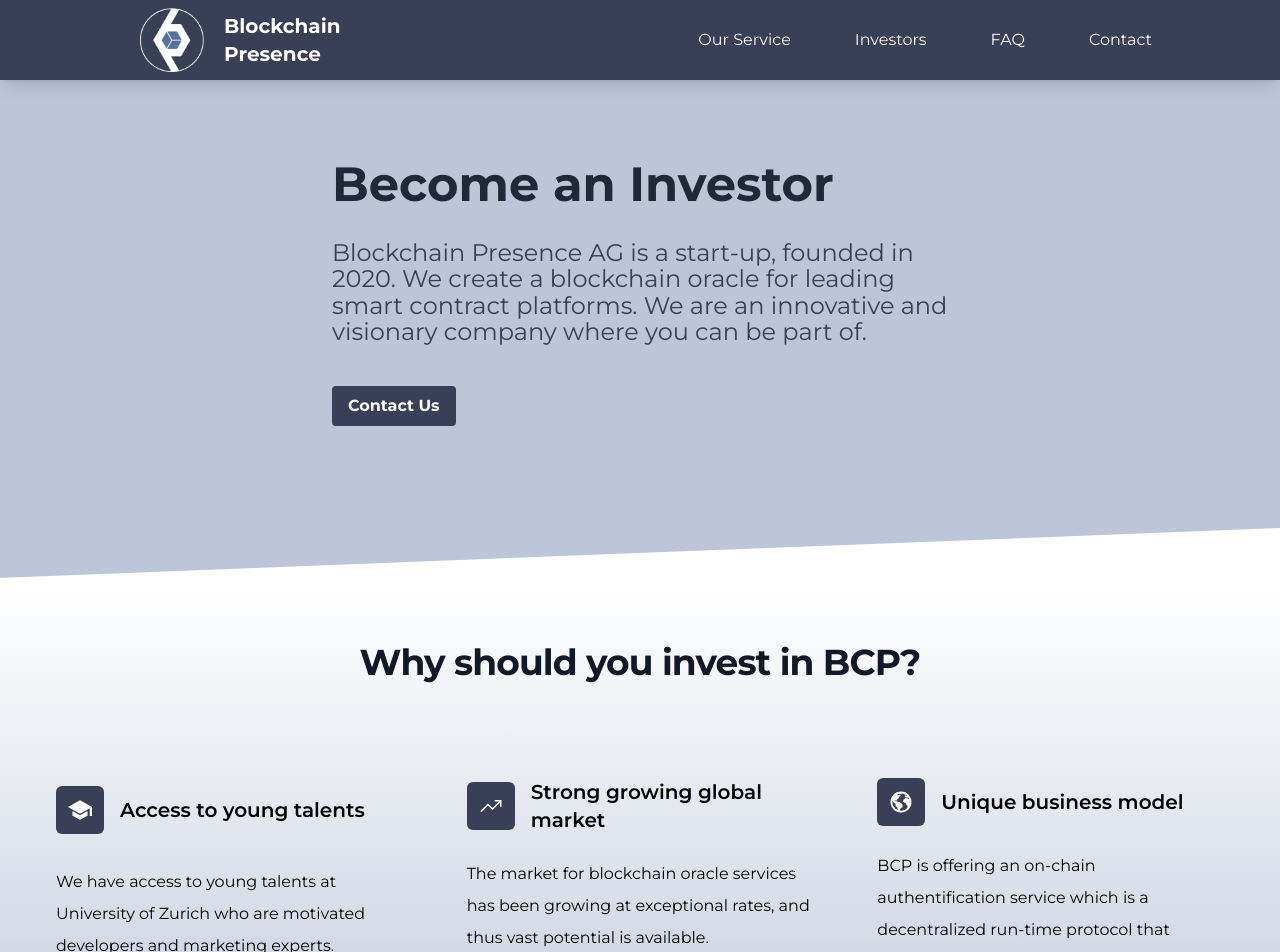
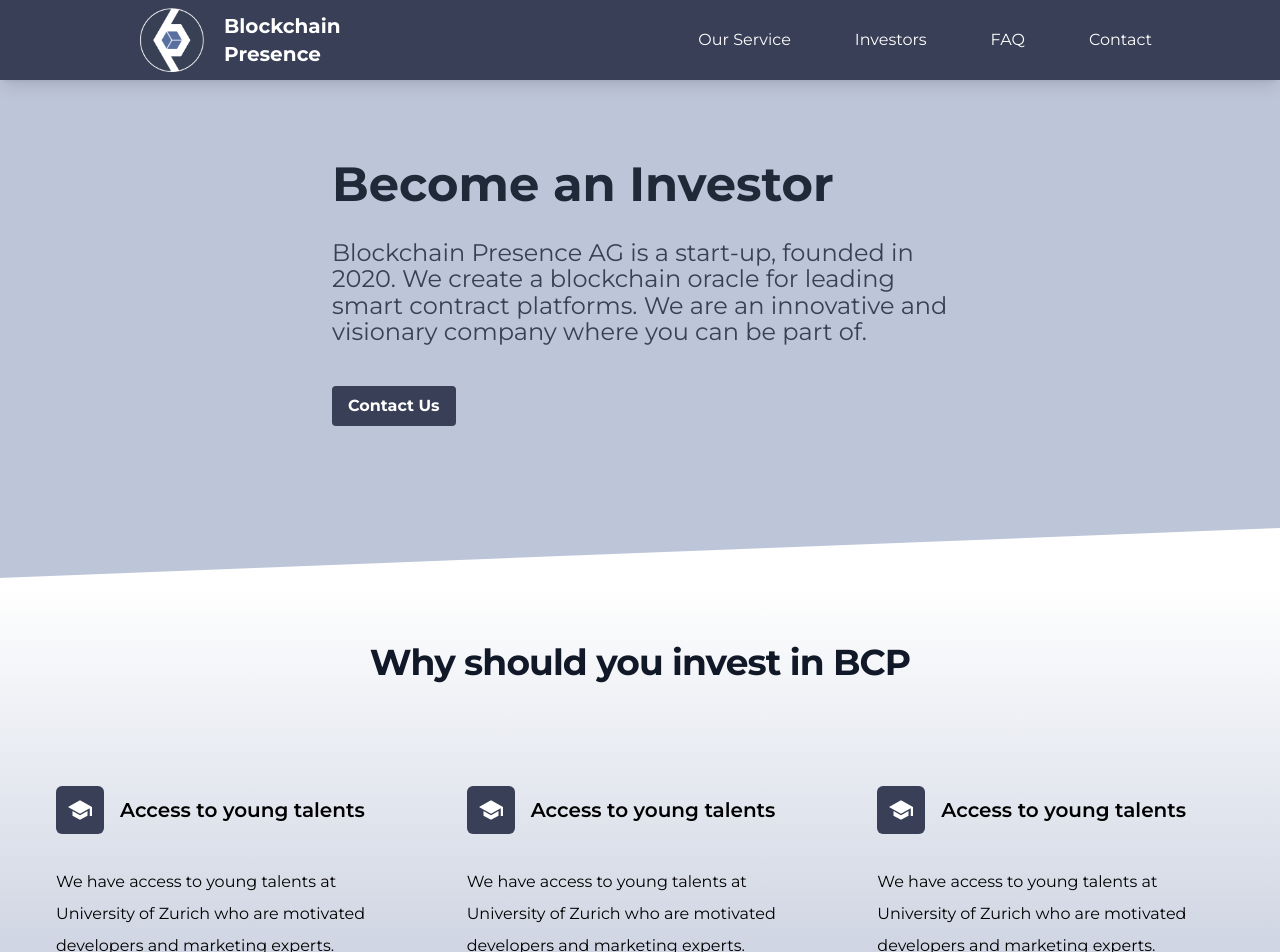
Before and after one commit to migub/BCP-Website-Next, a Next.js app: page /investors in a window 1280 px wide. Shown: the top 952 px of the page. Built offline with nearby package versions, Linux system fonts and the light colour scheme.

Commit message:
convenience update

```diff
--- /dev/null
+++ b/components/sections/investors/Reason.js
@@ -0,0 +1,20 @@
+const Reason = (props) => {
+  return (
+    <div className="w-full p-8 md:w-1/2 lg:w-1/3 ">
+      <div className="flex items-center h-16 mb-6 font-semibold">
+        <div>
+          <div
+            style={{ color: "white" }}
+            className="flex mr-4 items-center  justify-center h-12 w-12 rounded-md bg-[#383f56] text-2xl text-white"
+          >
+            {props.icon}
+          </div>
+        </div>
+        <div className="text-xl ">{props.title}</div>
+      </div>
+      <p className="leading-loose text-black text-md">{props.description}</p>
+    </div>
+  );
+};
+
+export default Reason;
--- a/components/sections/investors/WhyYouShouldInvest.js
+++ b/components/sections/investors/WhyYouShouldInvest.js
@@ -1,73 +1,31 @@
 import { GiReceiveMoney } from "react-icons/gi";
-import {
-  IoSchoolSharp,
-  IoTrendingUpSharp,
-  IoServerSharp,
-  IoAccessibilitySharp,
-  IoEarthSharp,
-} from "react-icons/io5";
-const WhyYouShouldInvest = () => {
+
+import Reason from "./Reason";
+const WhyYouShouldInvest = (props) => {
   return (
     <>
       <div className="container p-6 px-6 pt-12 pb-12 mx-auto bg-transparent ">
         <div className="mb-16 text-center">
           <p className="mt-2 text-3xl font-extrabold leading-8 tracking-tight text-gray-900 sm:text-4xl">
-            Why should you invest in BCP?
+            {props.title}
           </p>
         </div>
         <div className="flex flex-wrap my-12 ">
-          <div className="w-full p-8 md:w-1/2 lg:w-1/3 ">
-            <div className="flex items-center h-16 mb-6 font-semibold">
-              <div>
-                <div
-                  style={{ color: "white" }}
-                  className="flex mr-4 items-center  justify-center h-12 w-12 rounded-md bg-[#383f56] text-2xl text-white"
-                >
-                  <IoSchoolSharp />
-                </div>
-              </div>
-              <div className="text-xl ">Access to young talents</div>
-            </div>
-            <p className="leading-loose text-black text-md">
-              We have access to young talents at University of Zurich who are
-              motivated developers and marketing experts.
-            </p>
-          </div>
-          <div className="w-full p-8 md:w-1/2 lg:w-1/3">
-            <div className="flex items-center mb-6 font-semibold">
-              <div>
-                <div
-                  style={{ color: "white" }}
-                  className="flex mr-4 items-center  justify-center h-12 w-12 rounded-md bg-[#383f56] text-2xl text-white"
-                >
-                  <IoTrendingUpSharp />
-                </div>
-              </div>
-              <div className="text-xl">Strong growing global market</div>
-            </div>
-            <p className="leading-loose text-black text-md">
-              The market for blockchain oracle services has been growing at
-              exceptional rates, and thus vast potential is available.
-            </p>
-          </div>
-          <div className="w-full p-8 md:w-1/2 lg:w-1/3">
-            <div className="flex items-center mb-6 font-semibold">
-              <div>
-                <div
-                  style={{ color: "white" }}
-                  className="flex mr-4 items-center  justify-center h-12 w-12 rounded-md bg-[#383f56] text-2xl text-white"
-                >
-                  <IoEarthSharp />
-                </div>
-              </div>
-              <div className="text-xl">Unique business model</div>
-            </div>
-            <p className="leading-loose text-black text-md">
-              BCP is offering an on-chain authentification service which is a
-              decentralized run-time protocol that verifies the identity of a
-              commited cryptographic signee.
-            </p>
-          </div>
+          <Reason
+            title={props.itemOneTitle}
+            description={props.itemOneDescription}
+            icon={props.itemOneIcon}
+          />
+          <Reason
+            title={props.itemOneTitle}
+            description={props.itemOneDescription}
+            icon={props.itemOneIcon}
+          />
+          <Reason
+            title={props.itemOneTitle}
+            description={props.itemOneDescription}
+            icon={props.itemOneIcon}
+          />
         </div>
       </div>
     </>
--- a/pages/investors.js
+++ b/pages/investors.js
@@ -3,6 +3,12 @@
 import { useRouter } from "next/router";
 import WhyYouShouldInvest from "../components/sections/investors/WhyYouShouldInvest";
 import TitleSection from "../components/TitleSection";
+//Icons
+import {
+  IoSchoolSharp,
+  IoTrendingUpSharp,
+  IoEarthSharp,
+} from "react-icons/io5";
 
 const Investors = () => {
   const router = useRouter();
@@ -16,7 +22,21 @@
         buttonLink="/contact"
       />
       <div className="bg-gradient-to-t to-white from-[#BDC5D8]">
-        <WhyYouShouldInvest />
+        <WhyYouShouldInvest
+          title="Why should you invest in BCP"
+          // First point
+          itemOneTitle="Access to young talents"
+          itemOneDescription="We have access to young talents at University of Zurich who are motivated developers and marketing experts."
+          itemOneIcon={<IoSchoolSharp />}
+          // Second Point
+          itemTwoTitle="Strong growing global market"
+          itemTwoDescription="The market for blockchain oracle services has been growing at exceptional rates, and thus vast potential is available."
+          itemTwoIcon={<IoTrendingUpSharp />}
+          // Third Point
+          itemThreeTitle="Unique business model"
+          itemThreeDescription="BCP is offering an on-chain authentification service which is a decentralized run-time protocol that verifies the identity of a commited cryptographic signee."
+          itemThreeIcon={<IoEarthSharp />}
+        />
       </div>
     </>
   );
```
